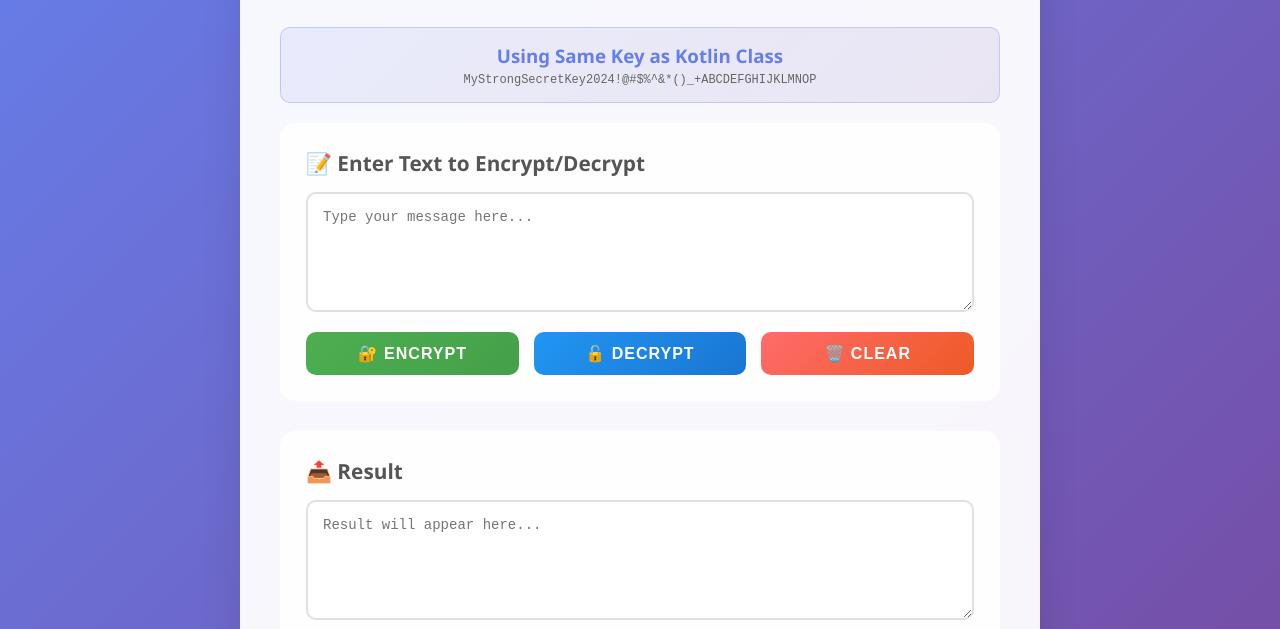
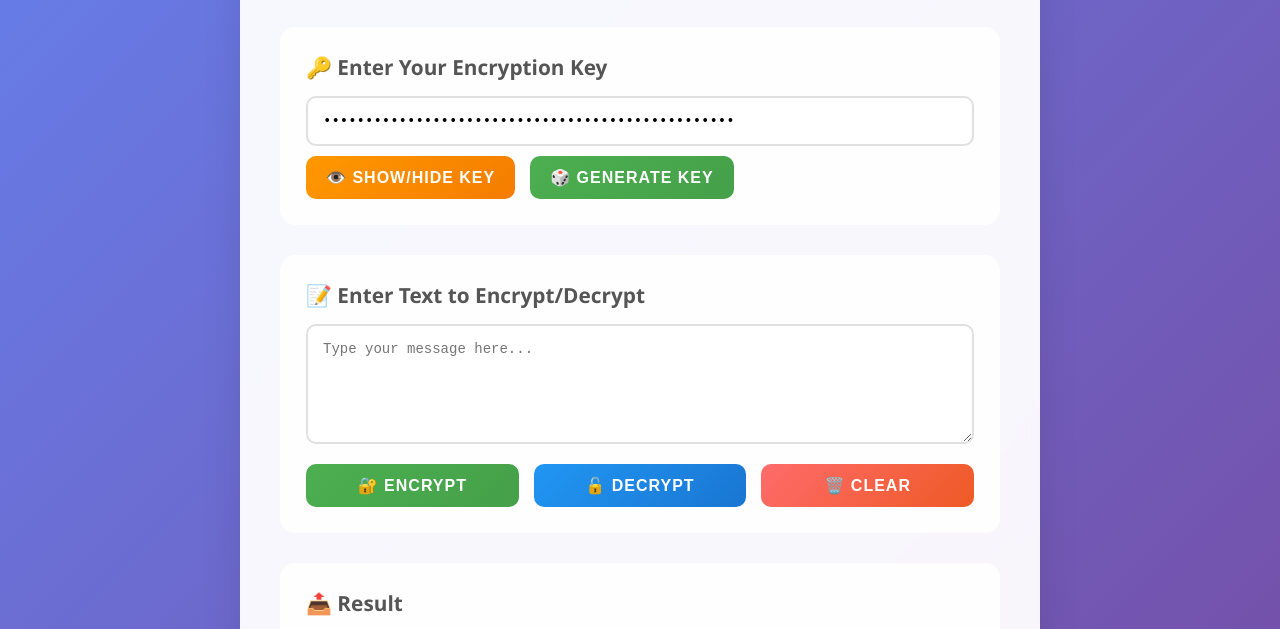
Before and after one commit to noureddinelaghribe/-AES-encryption-decrypted, a plain HTML site: page index.html in a window 1280 px wide. Shown: the part 118-747 px from the top of the page. Drawn offline with nearby package versions, Linux system fonts and the light colour scheme.

Commit message:
Add files via upload

```diff
--- a/index.html
+++ b/index.html
@@ -70,7 +70,18 @@
             background: rgba(255, 255, 255, 0.9);
         }
 
-        textarea:focus {
+        input[type="password"], input[type="text"] {
+            width: 100%;
+            padding: 15px;
+            border: 2px solid #e0e0e0;
+            border-radius: 10px;
+            font-family: 'Courier New', monospace;
+            font-size: 14px;
+            transition: border-color 0.3s ease;
+            background: rgba(255, 255, 255, 0.9);
+        }
+
+        input[type="password"]:focus, input[type="text"]:focus {
             outline: none;
             border-color: #667eea;
             box-shadow: 0 0 10px rgba(102, 126, 234, 0.3);
@@ -186,9 +197,15 @@
     <div class="container">
         <h1>🔒 AES Text Encryption</h1>
 
-        <div class="key-info">
-            <h3>Using Same Key as Kotlin Class</h3>
-            <div class="key-display">MyStrongSecretKey2024!@#$%^&*()_+ABCDEFGHIJKLMNOP</div>
+        <div class="section">
+            <h2>🔑 Enter Your Encryption Key</h2>
+            <input type="password" id="userKey" placeholder="Enter your secret key..."
+                   value="MyStrongSecretKey2024!@#$%^&*()_+ABCDEFGHIJKLMNOP">
+            <div class="button-group" style="margin-top: 10px;">
+                <button class="decrypt-btn" style="background: linear-gradient(135deg, #FF9800, #F57C00); flex: 0 0 auto; min-width: 140px;" onclick="toggleKeyVisibility()">👁️ Show/Hide Key</button>
+                <button class="encrypt-btn" style="flex: 0 0 auto; min-width: 120px;" onclick="generateRandomKey()">🎲 Generate Key</button>
+            </div>
+            <div id="keyStatus" class="status" style="display: none;"></div>
         </div>
 
         <div class="section">
@@ -213,8 +230,15 @@
     </div>
 
     <script>
-        // Same strong key as in Kotlin class
-        const USER_KEY = "MyStrongSecretKey2024!@#$%^&*()_+ABCDEFGHIJKLMNOP";
+        // Get user's custom key
+        function getUserKey() {
+            const userKey = document.getElementById('userKey').value;
+            if (!userKey.trim()) {
+                showStatus('keyStatus', 'Please enter a key', 'error');
+                return null;
+            }
+            return userKey;
+        }
 
         // Convert user key to proper format (same as Kotlin SHA-256 hashing)
         function generateSecretKey(userKey) {
@@ -223,8 +247,14 @@
 
         function encryptText() {
             const inputText = document.getElementById('inputText').value;
+            const userKey = getUserKey();
+
             if (!inputText.trim()) {
                 showStatus('inputStatus', 'Please enter text to encrypt', 'error');
+                return;
+            }
+
+            if (!userKey) {
                 return;
             }
 
@@ -233,7 +263,7 @@
                 const iv = CryptoJS.lib.WordArray.random(16);
 
                 // Get the secret key
-                const key = generateSecretKey(USER_KEY);
+                const key = generateSecretKey(userKey);
 
                 // Encrypt using AES-CBC with PKCS7 padding (equivalent to PKCS5 in Java)
                 const encrypted = CryptoJS.AES.encrypt(inputText, key, {
@@ -257,8 +287,14 @@
 
         function decryptText() {
             const inputText = document.getElementById('inputText').value;
+            const userKey = getUserKey();
+
             if (!inputText.trim()) {
                 showStatus('inputStatus', 'Please enter encrypted text to decrypt', 'error');
+                return;
+            }
+
+            if (!userKey) {
                 return;
             }
 
@@ -271,7 +307,7 @@
                 const encryptedData = CryptoJS.lib.WordArray.create(combined.words.slice(4));
 
                 // Get the secret key
-                const key = generateSecretKey(USER_KEY);
+                const key = generateSecretKey(userKey);
 
                 // Decrypt
                 const decrypted = CryptoJS.AES.decrypt({
@@ -293,8 +329,29 @@
                 showStatus('outputStatus', 'Decryption completed', 'success');
 
             } catch (error) {
-                showStatus('inputStatus', 'Decryption failed: Invalid encrypted text', 'error');
+                showStatus('inputStatus', 'Decryption failed: Invalid encrypted text or wrong key', 'error');
             }
+        }
+
+        function toggleKeyVisibility() {
+            const keyInput = document.getElementById('userKey');
+            if (keyInput.type === 'password') {
+                keyInput.type = 'text';
+                showStatus('keyStatus', 'Key is now visible', 'success');
+            } else {
+                keyInput.type = 'password';
+                showStatus('keyStatus', 'Key is now hidden', 'success');
+            }
+        }
+
+        function generateRandomKey() {
+            const characters = 'ABCDEFGHIJKLMNOPQRSTUVWXYZabcdefghijklmnopqrstuvwxyz0123456789!@#$%^&*()_+-=[]{}|;:,.<>?';
+            let result = '';
+            for (let i = 0; i < 32; i++) {
+                result += characters.charAt(Math.floor(Math.random() * characters.length));
+            }
+            document.getElementById('userKey').value = result;
+            showStatus('keyStatus', 'New random key generated! 🎲', 'success');
         }
 
         function copyResult() {
@@ -325,6 +382,7 @@
             document.getElementById('outputText').value = '';
             document.getElementById('inputStatus').style.display = 'none';
             document.getElementById('outputStatus').style.display = 'none';
+            document.getElementById('keyStatus').style.display = 'none';
         }
 
         function showStatus(elementId, message, type) {
```
